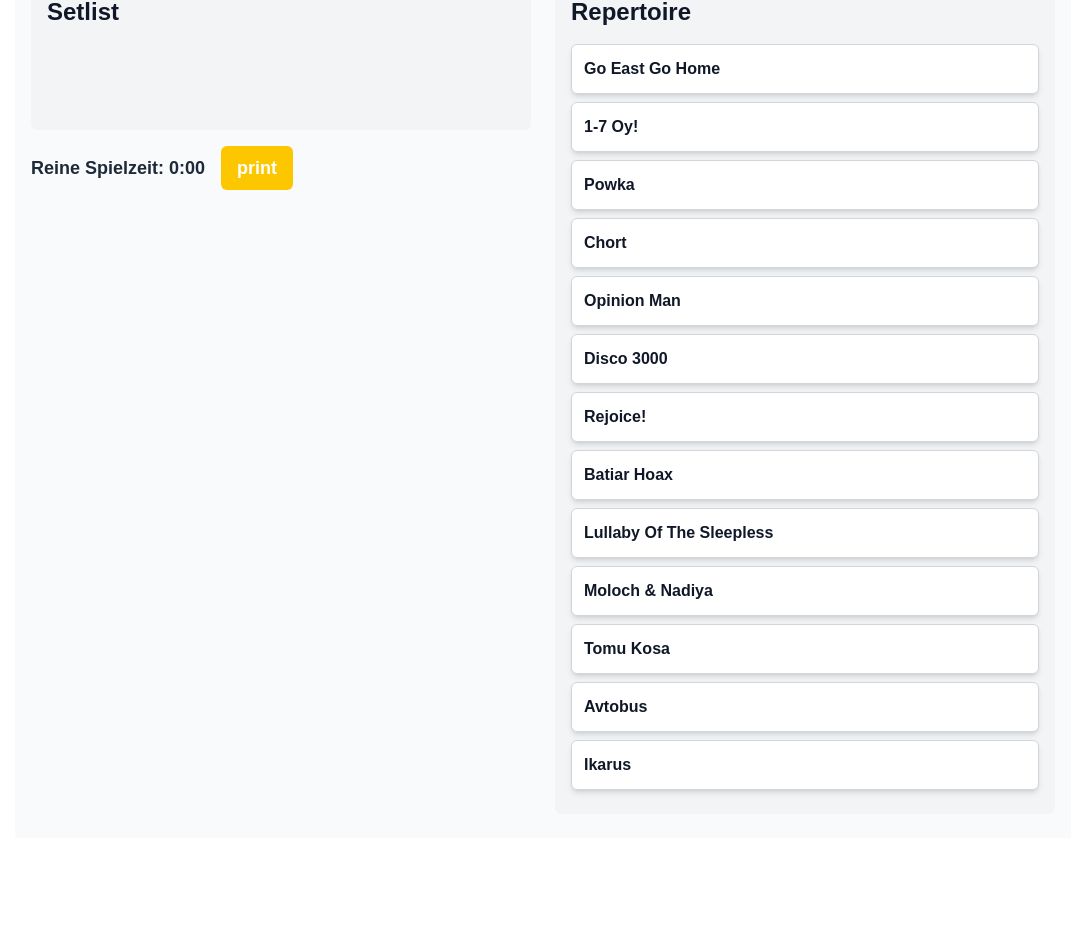
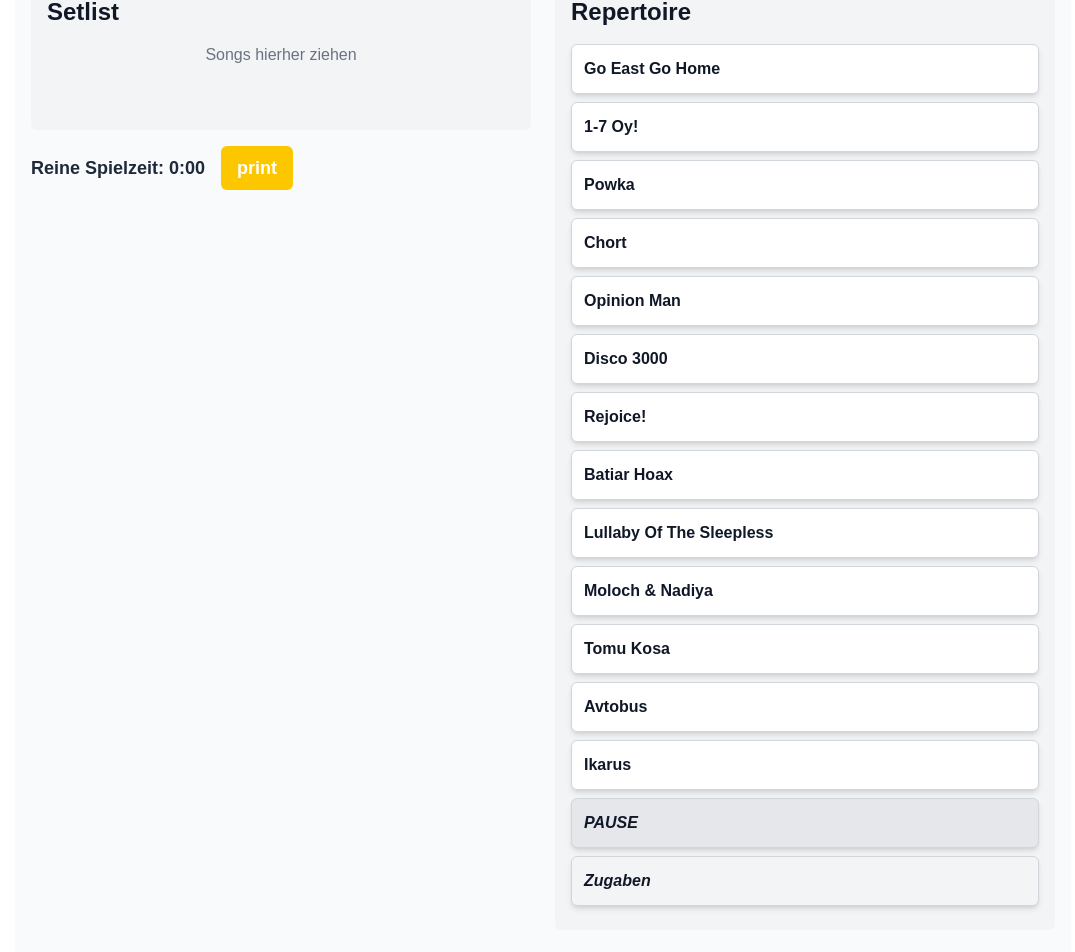
Before and after one commit to Derstefan/mycelium, a Next.js app: page /setlist in a window 1280 px wide. Shown: the part 169-1121 px from the top of the page, without its empty margins (97-1172 px from the left). Before the commit the page ends 1023 px from the top, so only its background shows below. Built offline with nearby package versions, Linux system fonts and the light colour scheme.

Commit message:
new stuff

```diff
--- a/src/components/setlist/SetListPlaner.tsx
+++ b/src/components/setlist/SetListPlaner.tsx
@@ -15,11 +15,18 @@ interface Song {
     };
 }
 
+interface SetlistItem extends Song {
+    type?: 'song' | 'pause' | 'encore';
+}
+
+
+
 // Statisches Array mit Songs der Batiargang – basierend auf aktuellen Internetrecherchen
-const initialRepertoire: Song[] = [
+const initialRepertoire: SetlistItem[] = [
     {
         "name": "Go East Go Home",
         "duration": "4:26",
+        "tempo": "110",
         "instruments": {
             "Matze": "Kalri",
             "Musiker2": "Schlagzeug",
@@ -29,6 +36,7 @@ const initialRepertoire: Song[] = [
     {
         "name": "1-7 Oy!",
         "duration": "3:15",
+        "tempo": "120",
         "instruments": {
             "Matze": "Kalri",
             "Musiker2": "Schlagzeug",
@@ -38,6 +46,7 @@ const initialRepertoire: Song[] = [
     {
         "name": "Powka",
         "duration": "3:48",
+        "tempo": "150",
         "instruments": {
             "Matze": "Kalri",
             "Musiker2": "Schlagzeug",
@@ -47,6 +56,7 @@ const initialRepertoire: Song[] = [
     {
         "name": "Chort",
         "duration": "2:56",
+        "tempo": "140",
         "instruments": {
             "Matze": "Kalri",
             "Musiker2": "Schlagzeug",
@@ -56,6 +66,7 @@ const initialRepertoire: Song[] = [
     {
         "name": "Opinion Man",
         "duration": "3:32",
+        "tempo": "110",
         "instruments": {
             "Matze": "Bari",
             "Seppel": "Schlagzeug",
@@ -65,6 +76,7 @@ const initialRepertoire: Song[] = [
     {
         "name": "Disco 3000",
         "duration": "4:12",
+        "tempo": "120",
         "instruments": {
             "Matze": "Bari",
             "Seppel": "Schlagzeug",
@@ -74,6 +86,7 @@ const initialRepertoire: Song[] = [
     {
         "name": "Rejoice!",
         "duration": "3:22",
+        "tempo": "140",
         "instruments": {
             "Matze": "Bari",
             "Seppel": "Schlagzeug",
@@ -84,6 +97,7 @@ const initialRepertoire: Song[] = [
     {
         "name": "Batiar Hoax",
         "duration": "3:58",
+        "tempo": "110",
         "instruments": {
             "Matze": "Bari",
             "Seppel": "Schlagzeug",
@@ -94,6 +108,7 @@ const initialRepertoire: Song[] = [
     {
         "name": "Lullaby Of The Sleepless",
         "duration": "4:05",
+        "tempo": "100",
         "instruments": {
             "Matze": "Bari",
             "Seppel": "Goc",
@@ -103,6 +118,7 @@ const initialRepertoire: Song[] = [
     {
         "name": "Moloch & Nadiya",
         "duration": "3:45",
+        "tempo": "100",
         "instruments": {
             "Steffo": "Gitarre",
         }
@@ -110,6 +126,7 @@ const initialRepertoire: Song[] = [
     {
         "name": "Tomu Kosa",
         "duration": "3:50",
+        "tempo": "100",
         "instruments": {
             "Matze": "Kalri",
             "Seppel": "Schlagzeug",
@@ -119,6 +136,7 @@ const initialRepertoire: Song[] = [
     {
         "name": "Avtobus",
         "duration": "4:10",
+        "tempo": "110",
         "instruments": {
             "Matze": "Kalri",
             "Seppel": "Schlagzeug",
@@ -128,11 +146,24 @@ const initialRepertoire: Song[] = [
     {
         "name": "Ikarus",
         "duration": "3:30",
+        "tempo": "90",
         "instruments": {
             "Matze": "Kalri",
             "Seppel": "Schlagzeug",
             "Steffo": "Akkordeon",
         }
+    },
+    {
+        name: "PAUSE",
+        duration: "5:00",
+        type: "pause",
+        instruments: {}
+    },
+    {
+        name: "Zugaben",
+        duration: "0:00",
+        type: "encore",
+        instruments: {}
     }
 ]
 const parseDuration = (duration: string) => {
@@ -169,12 +200,12 @@ const SetlistPlanner: React.FC = () => {
         event.dataTransfer.setData("text/plain", JSON.stringify({ source, index }));
     };
 
-    const PrintableSetlist: React.FC<{ title: string; setlist: Song[] }> = ({
+    const PrintableSetlist: React.FC<{ title: string; setlist: SetlistItem[] }> = ({
         title,
         setlist,
     }) => {
         const totalDuration = setlist.reduce(
-            (sum, song) => sum + parseDuration(song.duration),
+            (sum, song) => sum + (song.type === 'song' ? parseDuration(song.duration) : 0),
             0
         );
 
@@ -183,27 +214,42 @@ const SetlistPlanner: React.FC = () => {
                 <h1 className="print-title">{title}</h1>
 
                 <div className="song-list">
-                    {setlist.map((song, index) => (
-                        <>
+                    {setlist.map((song, index) => {
+                        const isSpecial = song.type === 'pause' || song.type === 'encore';
+                        const songNumber = isSpecial ? null : index + 1;
+
+                        return (
+                            <React.Fragment key={song.name}>
                                 {index > 0 && (
                                     <div className="instrument-changes">
                                         {renderInstrumentChange(setlist[index - 1], song)}
                                     </div>
                                 )}
-                            <div key={song.name + index} className="song-item">
+
+                                <div className={`song-item ${isSpecial ? 'special-item' : ''
+                                    }`}>
                                     <div className="song-header">
-                                    <span className="song-number">{index + 1}.</span>
-                                    <h2 className="song-name">{song.name}</h2>
+                                        {!isSpecial && (
+                                            <span className="song-number">{songNumber}.</span>
+                                        )}
+                                        <h2 className={` ${isSpecial ? 'special-name' : 'song-name'
+                                            }`} >
+                                            {song.type === 'encore' && ''}
+                                            {song.name}
+                                            {song.type === 'pause' && ''}
+                                        </h2>
+                                        {!isSpecial && (
                                             <span className="song-duration">{song.duration}</span>
+                                        )}
                                     </div>
-
                                 </div>
-                        </>
-                    ))}
+                            </React.Fragment>
+                        );
+                    })}
                 </div>
 
                 <div className="total-duration">
-                    Reine Spielzeit: {formatDuration(totalDuration)}
+                    Reine Spielzeit: {formatDuration(setlist.reduce((sum, song) => sum + parseDuration(song.duration), 0))}
                 </div>
             </div>
         );
@@ -213,46 +259,83 @@ const SetlistPlanner: React.FC = () => {
         const printWindow = window.open("", "_blank");
         if (!printWindow) return;
 
-        //${document.querySelector("style")?.innerHTML}
         printWindow.document.write(`
           <html>
             <head>
               <title>${title}</title>
               <meta name="viewport" content="width=device-width, initial-scale=1.0">
               <style>
+                @media print {
+                  body {
+                    padding: 20px;
+                    font-family: Arial, sans-serif;
+                  }
 
-                @media print {
-                  body { padding: 20px; }
                   .print-title {
                     font-size: 24pt;
                     text-align: center;
                     margin-bottom: 30px;
                   }
+
                   .song-item {
                     page-break-inside: avoid;
                     margin-bottom: 15px;
                   }
+
+                  .special-item {
+                    background-color: #f5f5f5;
+                    border-left: 4px solid #ddd;
+                    padding: 10px;
+                    color: #666;
+                  }
+
                   .song-header {
                     display: flex;
                     align-items: center;
                     gap: 15px;
                   }
+
+                  .song-number {
+                    font-weight: bold;
+                    min-width: 30px;
+                    font-size: 14pt;
+                  }
+
                   .song-name {
-                    font-size: 18pt;
+                    font-size: 16pt;
                     margin: 0;
+                    flex-grow: 1;
                   }
+
+                  .special-name {
+                    font-size: 10pt;
+                    margin: 0;
+                    color: #999;
+                    flex-grow: 1;
+                  }
+
+                  .special-item .song-name {
+                    font-size: 14pt;
+                  }
+
                   .song-duration {
                     margin-left: auto;
+                    color: #666;
+                    font-size: 14pt;
                   }
+
                   .instrument-changes {
-                    font-size: 10pt;
+                    font-size: 9pt;
                     color: #666;
                     margin-left: 30px;
+                    margin-bottom: 5px;
                   }
+
                   .total-duration {
                     margin-top: 30px;
                     font-weight: bold;
                     text-align: right;
+                    font-size: 14pt;
                   }
                 }
               </style>
@@ -380,6 +463,8 @@ const SetlistPlanner: React.FC = () => {
         }
     };
 
+
+
     // Zeigt zwischen zwei Songs in der Setlist den Instrumentwechsel an
     const renderInstrumentChange = (prev: Song, next: Song) => {
         const changes = [];
@@ -400,8 +485,9 @@ const SetlistPlanner: React.FC = () => {
     };
 
     // Gemeinsame Render-Funktion für beide Listen
-    const renderList = (list: Song[], listType: "repertoire" | "setlist") => {
+    const renderList = (list: SetlistItem[], listType: "repertoire" | "setlist") => {
         const dropIndex = listType === "repertoire" ? repertoireDropIndex : setlistDropIndex;
+
         return (
             <div
                 className="bg-gray-100 p-4 rounded-md w-full min-h-[150px] relative"
@@ -412,28 +498,45 @@ const SetlistPlanner: React.FC = () => {
                 <h2 className="text-2xl font-bold text-gray-900 mb-4">
                     {listType === "repertoire" ? "Repertoire" : "Setlist"}
                 </h2>
+
                 {list.length === 0 && (
                     <div className="absolute inset-0 flex items-center justify-center text-gray-500">
-                        {listType === "repertoire"
-                            ? ""
-                            : ""}
+                        {listType === "repertoire" ? "Keine Songs verfügbar" : "Songs hierher ziehen"}
                     </div>
                 )}
+
                 {list.map((song, index) => (
-                    <React.Fragment key={song.name + index}>
+                    <React.Fragment key={song.name}>
                         {dropIndex === index && (
                             <div className="h-0 border-t-2 border-dashed border-yellow-500 mb-2 animate-fadeIn" />
                         )}
+
                         {listType === "setlist" && index > 0 && renderInstrumentChange(list[index - 1], song)}
+
                         <div
                             draggable
                             onDragStart={(e) => handleDragStart(e, listType, index)}
-                            className="draggable-card bg-white text-gray-900 border border-gray-300 p-3 mb-2 rounded-md shadow-md cursor-move hover:shadow-lg transition-all"
+                            className={`draggable-card ${song.type === 'pause'
+                                ? 'bg-gray-200 italic'
+                                : song.type === 'encore'
+                                    ? 'bg-gray-100 italic'
+                                    : 'bg-white'
+                                } text-gray-900 border border-gray-300 p-3 mb-2 rounded-md shadow-md cursor-move hover:shadow-lg transition-all`}
                         >
-                            <div className="font-bold">{song.name}</div>
+                            <div className="font-bold">
+                                {song.type === 'encore' && ' '}
+                                {song.name}
+                                {song.type === 'pause' && ' '}
+                            </div>
+                            {song.type === 'song' && (
+                                <div className="text-sm text-gray-600">
+                                    {song.tempo} BPM • {song.duration}
+                                </div>
+                            )}
                         </div>
                     </React.Fragment>
                 ))}
+
                 {dropIndex === list.length && (
                     <div className="h-0 border-t-2 border-dashed border-yellow-500 mb-2 animate-fadeIn" />
                 )}
```
Lines whose indentation alone changed are shown as unchanged.
